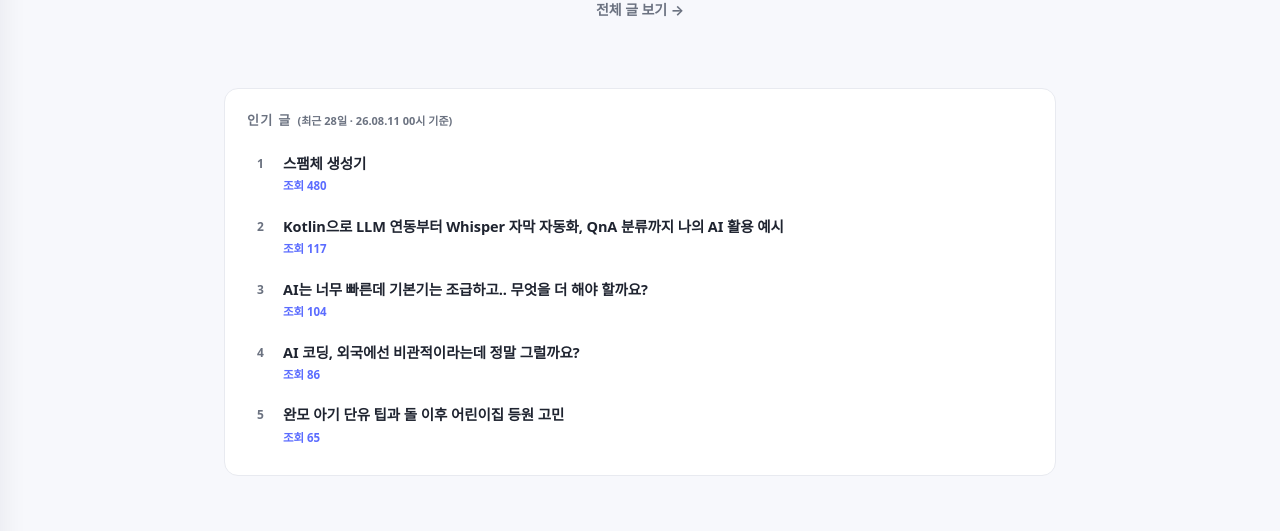
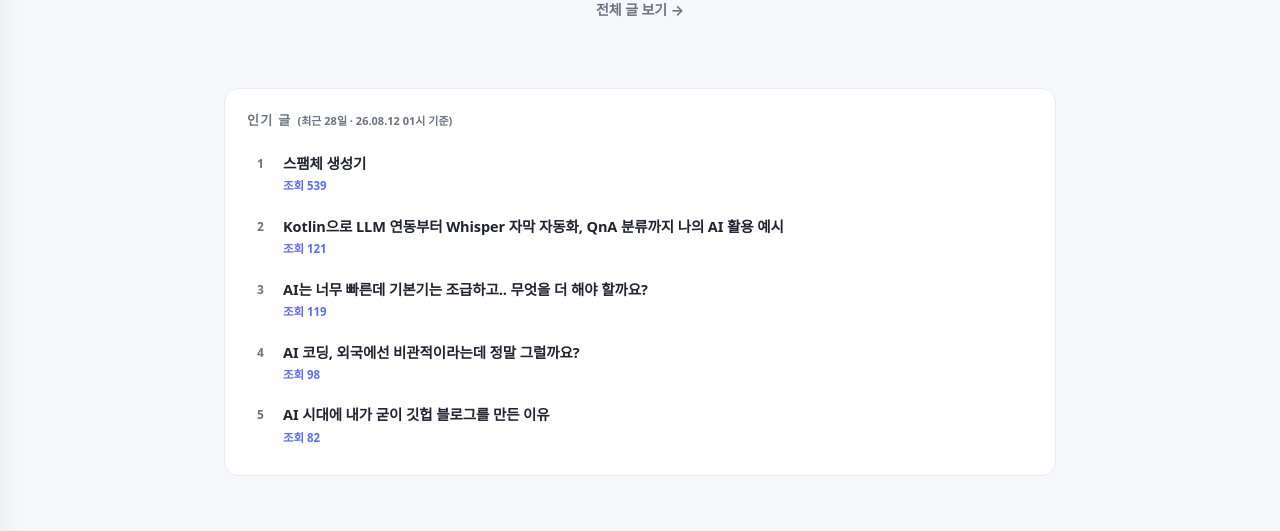
Before and after one commit to panddu/panddu.github.io, a Jekyll site: the page built from index.html, in a window 1280 px wide and 900 px high, scrolled down 2017 px. Shown: the part 147-678 px from the top of the window. Built offline with Jekyll 4.4.1, drawn with Linux system fonts in a browser that asks for light colours; some web fonts are replaced.

Commit message:
chore: update popular posts

```diff
--- a/_data/popular_posts.json
+++ b/_data/popular_posts.json
@@ -1,31 +1,31 @@
 {
-  "generated_at": "2026-08-11T00:58:42+09:00",
+  "generated_at": "2026-08-12T01:00:07+09:00",
   "period_days": 28,
   "posts": [
     {
       "title": "스팸체 생성기",
       "url": "/posts/2019/04/spammaker/",
-      "views": 480
+      "views": 539
     },
     {
       "title": "Kotlin으로 LLM 연동부터 Whisper 자막 자동화, QnA 분류까지 나의 AI 활용 예시",
       "url": "/posts/2026/08/panddu-ai-workflow/",
-      "views": 117
+      "views": 121
     },
     {
       "title": "AI는 너무 빠른데 기본기는 조급하고.. 무엇을 더 해야 할까요?",
       "url": "/posts/2026/08/ai-and-basic-skills/",
-      "views": 104
+      "views": 119
     },
     {
       "title": "AI 코딩, 외국에선 비관적이라는데 정말 그럴까요?",
       "url": "/posts/2026/08/ai-coding-sentiment/",
-      "views": 86
+      "views": 98
     },
     {
-      "title": "완모 아기 단유 팁과 돌 이후 어린이집 등원 고민",
-      "url": "/posts/2026/08/weaning-and-daycare/",
-      "views": 65
+      "title": "AI 시대에 내가 굳이 깃헙 블로그를 만든 이유",
+      "url": "/posts/2026/08/why-i-made-github-blog/",
+      "views": 82
     }
   ]
 }
```
